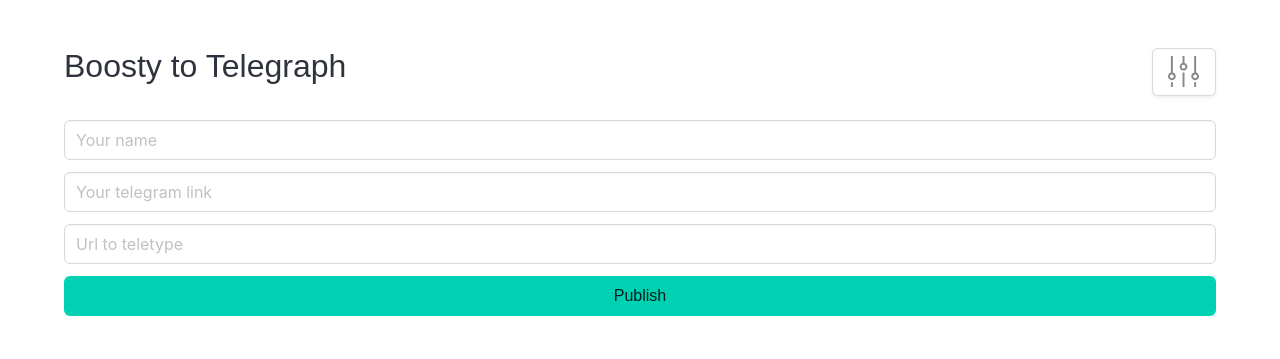
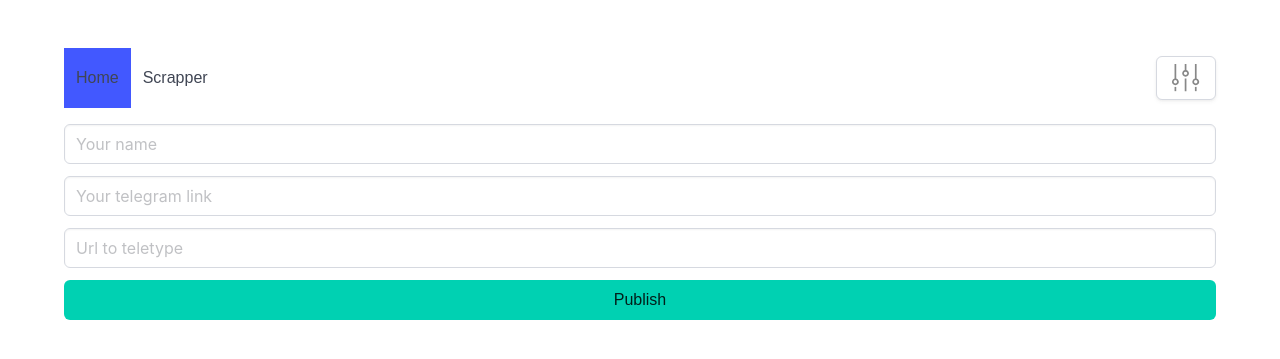
Before and after one commit to xudoyberdi0410/telegraphWebClient, a Flask app: page / in a window 1280 px wide. Shown: the top 359 px of the page. Run offline with Flask 3, Linux system fonts and the light colour scheme.

Commit message:
add scrapper

```diff
--- a/main.py
+++ b/main.py
@@ -1,10 +1,17 @@
-from flask import Flask, request, render_template
+from flask import Flask, request, render_template, send_file, make_response
 import upload
+from scrapper import scrapper_func
+import os
+import time
 app = Flask(__name__)
 
 @app.route("/")
 def home():
-    return render_template('index.html')
+    return render_template('index.html', current_page="home")
+
+@app.route("/scrapper")
+def scrapper():
+    return render_template("scrapper.html", current_page='scrapper')
 
 @app.route("/api", methods=["POST"])
 def api():
@@ -15,6 +22,31 @@
     else:
         return 500
 
+
+
+@app.route("/api/scrapper", methods=["POST"])
+def scraper_api():
+    data: dict = request.get_json()
+    urls: list[str] = data['urls']  # Corrected the type declaration for urls
+    archive_url = scrapper_func(urls)  # Assuming scrapper_func returns a file path
+    resp = make_response(send_file(archive_url, as_attachment=True))
+
+    # Use a custom header for file path
+    resp.headers['X-Filename'] = archive_url
+    return resp
+
+@app.route("/api/scrapper/delete", methods=["POST"])  # Use POST for delete
+def delete_temp_file():
+    data: dict = request.get_json()
+    path: str = data["path"]
+    if os.path.exists(path):
+        os.remove(path)
+        return '', 200  # Return a proper HTTP status code
+    else:
+        return 'File not found', 404  # Handle file not found case
+
+
+
 if __name__ == '__main__':
     host = f'127.0.100.100'
 
--- /dev/null
+++ b/templates/base.html
@@ -0,0 +1,24 @@
+<!DOCTYPE html>
+<html lang="en">
+
+<head>
+	<meta charset="UTF-8" />
+	<meta http-equiv="X-UA-Compatible" content="IE=edge" />
+	<meta name="viewport" content="width=device-width, initial-scale=1.0" />
+	<title>{% block title %}Upload to Telegraph{% endblock %}</title>
+	<link rel="stylesheet" href="{{ url_for('static', filename='style.css') }}" />
+</head>
+
+<body>
+	<section class="section">
+		<div class="container" id="main-block">
+			{% include 'header.html' %}
+            {% block content %}
+            {% endblock %}
+		</div>
+	</section>
+	<script src="https://cdn.jsdelivr.net/npm/axios/dist/axios.min.js"></script>
+	<script src="{{ url_for('static', filename='app.js') }}"></script>
+</body>
+
+</html>
--- /dev/null
+++ b/templates/header.html
@@ -0,0 +1,55 @@
+<nav class="navbar" role="navigation" aria-label="main navigation">
+
+    <div class="navbar-menu">
+      <div class="navbar-start">
+        <a class="navbar-item {{ 'is-active' if current_page == 'home' else '' }}" href="/">
+          Home
+        </a>
+
+        <a class="navbar-item {{ 'is-active' if current_page == 'scrapper' else '' }}" href="/scrapper">
+          Scrapper
+        </a>
+      </div>
+
+      <div class="navbar-end">
+        <div class="navbar-item">
+          <div class="buttons">
+            <button id="settings-btn" class="button">
+                <svg xmlns="http://www.w3.org/2000/svg" width="32" height="32" viewBox="0 0 32 32"><path fill="#888888" d="M2.909 26.182h1.939v4.848H2.909z" class="ouiIcon__fillSecondary"/><path fill="#888888" d="M4.848 16.62V0H2.91v16.62a3.879 3.879 0 1 0 1.94 0m-.97 5.683a1.94 1.94 0 1 1 0-3.879a1.94 1.94 0 0 1 0 3.879"/><path fill="#888888" d="M14.545 16.485h1.939V31.03h-1.939z" class="ouiIcon__fillSecondary"/><path fill="#888888" d="M16.485 6.924V0h-1.94v6.924a3.879 3.879 0 1 0 1.94 0m-.97 5.682a1.94 1.94 0 1 1 0-3.879a1.94 1.94 0 0 1 0 3.88"/><path fill="#888888" d="M26.182 26.182h1.939v4.848h-1.939z" class="ouiIcon__fillSecondary"/><path fill="#888888" d="M28.121 16.62V0h-1.94v16.62a3.879 3.879 0 1 0 1.94 0m-.97 5.683a1.94 1.94 0 1 1 0-3.879a1.94 1.94 0 0 1 0 3.879"/></svg>
+            </button>
+            <div class="modal settings-menu" id="settings-menu">
+                <div class="modal-background"></div>
+
+                <div class="modal-card">
+                    <header class="modal-card-head">
+                        <p class="modal-card-title">Settings</p>
+                        <button class="delete" aria-label="close"></button>
+                    </header>
+
+                    <section class="modal-card-body">
+                        <div class="field">
+                            <label class="label">Boosty:</label>
+                            <div class="field">
+                                <input type="text" id="boosty_input" class="input">
+                            </div>
+                        </div>
+                        </section>
+                    <footer class="modal-card-foot">
+                        <div class="buttons">
+                            <button id="save-settings" class="button is-success">Save changes</button>
+                            <button id="cancel-settings" class="button">Cancel</button>
+                        </div>
+                    </footer>
+                </div>
+            </div>
+          </div>
+        </div>
+      </div>
+    </div>
+  </nav>
+
+  <style>
+    nav.navbar{
+        margin-bottom: 1rem;
+    }
+  </style>
--- a/templates/index.html
+++ b/templates/index.html
@@ -1,48 +1,7 @@
-<!DOCTYPE html>
-<html lang="en">
+<!-- index.html -->
+{% extends 'base.html' %}
 
-<head>
-	<meta charset="UTF-8" />
-	<meta http-equiv="X-UA-Compatible" content="IE=edge" />
-	<meta name="viewport" content="width=device-width, initial-scale=1.0" />
-	<title>Telegraph</title>
-	<link rel="stylesheet" href="{{ url_for('static', filename='style.css') }}" />
-</head>
-
-<body>
-	<section class="section">
-		<div class="container" id="main-block">
-			<div class="title is-flex is-justify-content-space-between">
-				<h3>Boosty to Telegraph</h3>
-				<button id="settings-btn" class="button">
-					<svg xmlns="http://www.w3.org/2000/svg" width="32" height="32" viewBox="0 0 32 32"><path fill="#888888" d="M2.909 26.182h1.939v4.848H2.909z" class="ouiIcon__fillSecondary"/><path fill="#888888" d="M4.848 16.62V0H2.91v16.62a3.879 3.879 0 1 0 1.94 0m-.97 5.683a1.94 1.94 0 1 1 0-3.879a1.94 1.94 0 0 1 0 3.879"/><path fill="#888888" d="M14.545 16.485h1.939V31.03h-1.939z" class="ouiIcon__fillSecondary"/><path fill="#888888" d="M16.485 6.924V0h-1.94v6.924a3.879 3.879 0 1 0 1.94 0m-.97 5.682a1.94 1.94 0 1 1 0-3.879a1.94 1.94 0 0 1 0 3.88"/><path fill="#888888" d="M26.182 26.182h1.939v4.848h-1.939z" class="ouiIcon__fillSecondary"/><path fill="#888888" d="M28.121 16.62V0h-1.94v16.62a3.879 3.879 0 1 0 1.94 0m-.97 5.683a1.94 1.94 0 1 1 0-3.879a1.94 1.94 0 0 1 0 3.879"/></svg>
-				</button>
-				<div class="modal settings-menu" id="settings-menu">
-					<div class="modal-background"></div>
-
-					<div class="modal-card">
-						<header class="modal-card-head">
-							<p class="modal-card-title">Settings</p>
-							<button class="delete" aria-label="close"></button>
-						</header>
-
-						<section class="modal-card-body">
-							<div class="field">
-								<label class="label">Boosty:</label>
-								<div class="field">
-									<input type="text" id="boosty_input" class="input">
-								</div>
-							</div>
-						  </section>
-						<footer class="modal-card-foot">
-							<div class="buttons">
-							  <button id="save-settings" class="button is-success">Save changes</button>
-							  <button id="cancel-settings" class="button">Cancel</button>
-							</div>
-						</footer>
-					</div>
-				</div>
-			</div>
+{% block content %}
 <form action="/api" method="post" id="form" enctype="multipart/form-data">
     <div class="field">
         <input class="input" type="text" id="name" name="name" placeholder="Your name" required />
@@ -57,10 +16,4 @@
         <button type="submit" onclick="publish_click()" id="btn" class="button is-fullwidth is-primary">Publish</button>
     </div>
 </form>
-		</div>
-	</section>
-	<script src="https://cdn.jsdelivr.net/npm/axios/dist/axios.min.js"></script>
-	<script src="{{ url_for('static', filename='app.js') }}"></script>
-</body>
-
-</html>
+{% endblock %}
```
Also changed, not shown: scrapper.py (added, +31 -0 lines), static/scrapper.js (added, +61 -0 lines), templates/scrapper.html (added, +15 -0 lines), 1 other file. Lines whose indentation alone changed are shown as unchanged.
